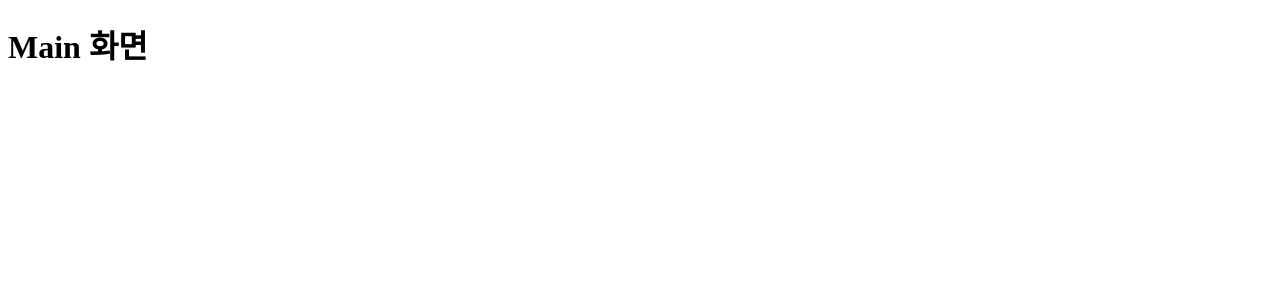
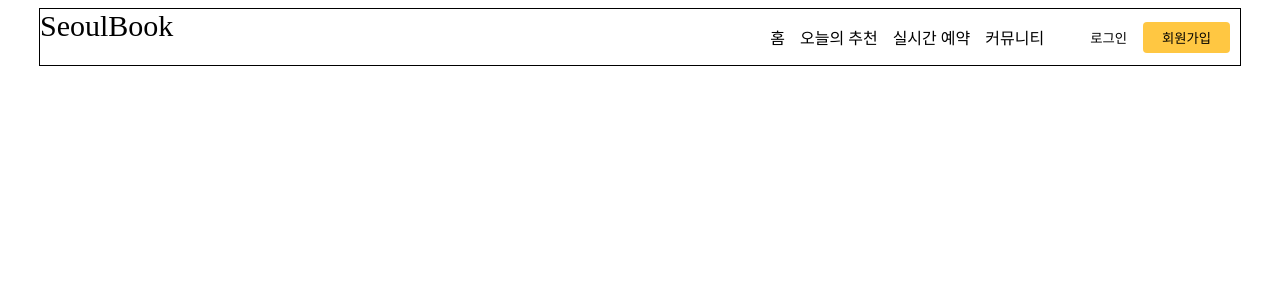
Before and after one commit to sybaeee/seoul-book, a Next.js app: page / in a window 1280 px wide. Shown: the top 300 px of the page. Built offline with nearby package versions, Linux system fonts and the light colour scheme.

Commit message:
'헤더추가'

```diff
--- /dev/null
+++ b/src/components/common/header.js
@@ -0,0 +1,26 @@
+import { HeaderWrap, HearderLIstWrap, HearderList, LoginButton, LoginWrap, LogoWrap, MembershipButton } from "@/styles/common/header.style";
+
+
+const Header = () =>{
+  return(
+  <HeaderWrap>
+    <LogoWrap>
+      <span>SeoulBook</span>
+    </LogoWrap>
+    <HearderLIstWrap>
+      <HearderList>
+        <li>홈</li>
+        <li>오늘의 추천</li>
+        <li>실시간 예약</li>
+        <li>커뮤니티</li>
+      </HearderList>
+      <LoginWrap>
+      <LoginButton>로그인</LoginButton>
+      <MembershipButton>회원가입</MembershipButton>
+      </LoginWrap>
+    </HearderLIstWrap>
+    </HeaderWrap>
+  )
+}
+
+export default Header;
--- a/src/pages/index.js
+++ b/src/pages/index.js
@@ -1,6 +1,11 @@
+import Header from '../components/common/header'
+
 const Home = ()=>{
 
-  return(<h1>Main 화면</h1>);
+  return(
+  <Header/>
+
+  );
 }
 
 export default Home;
--- /dev/null
+++ b/src/styles/common/header.style.js
@@ -0,0 +1,50 @@
+import styled from '@emotion/styled'
+
+
+export const HeaderWrap = styled.header`
+ margin-bottom: 20px;
+ border: 1px solid black;
+ /* width: 1250px; */
+ margin: 0 auto;
+ display: flex;
+ justify-content: space-between;
+ max-width: 1200px;
+ min-width: 700px;
+`
+export const LogoWrap = styled.div`
+font-size: 30px;
+`
+export const HearderLIstWrap = styled.div`
+  display: flex;
+  gap: 20px;
+
+`
+export const HearderList = styled.ul`
+list-style: none;
+display: flex;
+cursor: pointer;
+gap: 15px;
+margin-right: 10px;
+`
+export const LoginWrap = styled.div`
+align-items: center;
+margin-left: 10px;
+display: flex;
+margin-right: 10px;
+gap: 10px;
+;
+`
+
+export const LoginButton = styled.button`
+border-style: none;
+background-color: #fff;
+cursor: pointer;
+`
+
+export const MembershipButton = styled.button`
+background: #FFC742;
+border-radius: 4px;
+padding: 6px 19px;
+border-style: none;
+cursor: pointer;
+`
```
Also changed, not shown: public/close.png (added), public/more.png (added).
